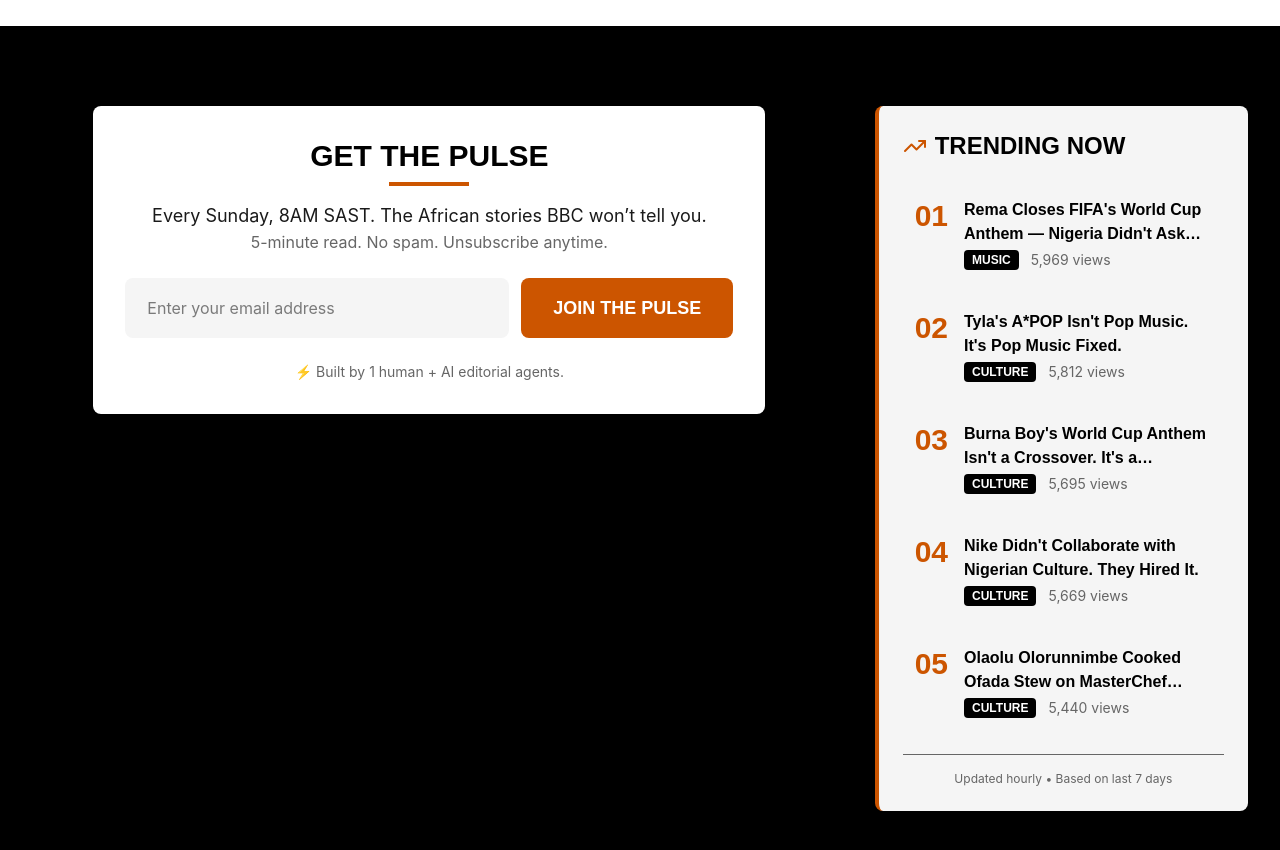
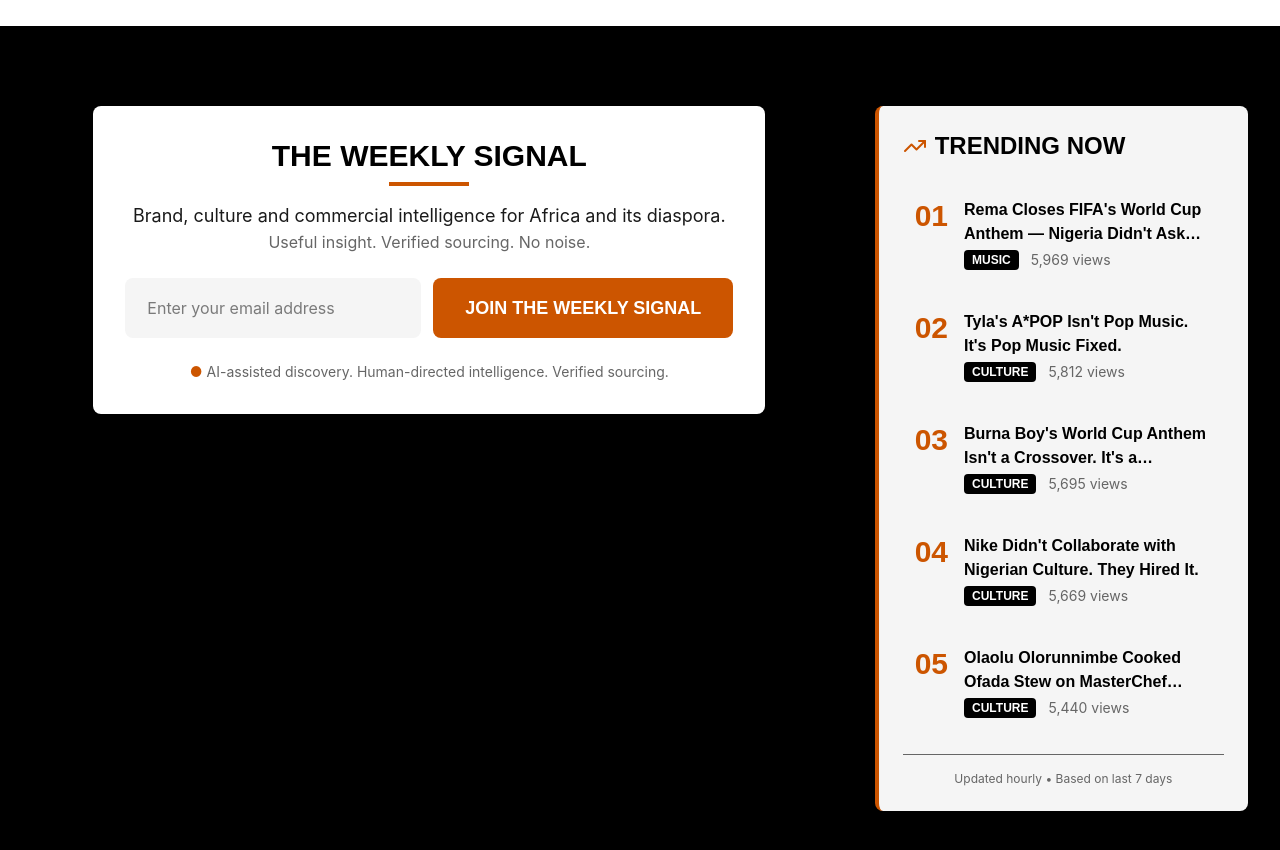
Before and after one commit to sshangasi-ux/monokromatik-production, a Next.js app: page / in a window 1280 px wide. Shown: the part 4540-5390 px from the top of the page. Built offline with nearby package versions, Linux system fonts and the light colour scheme.

Commit message:
feat: evolve newsletter proposition to The Weekly Signal

```diff
--- a/app/components/NewsletterSignup.tsx
+++ b/app/components/NewsletterSignup.tsx
@@ -6,7 +6,6 @@ type Variant = 'default' | 'footer' | 'sidebar';
 
 interface Props {
   variant?: Variant;
-  /** Identifier for analytics: where on the site this form lives */
   source?: string;
 }
 
@@ -14,8 +13,7 @@ export default function NewsletterSignup({ variant = 'default', source }: Props)
   const [email, setEmail] = useState('');
   const [status, setStatus] = useState<'idle' | 'loading' | 'success' | 'error'>('idle');
   const [message, setMessage] = useState('');
-
-  const sourceTag = source ?? variant; // sensible default
+  const sourceTag = source ?? variant;
 
   const handleSubmit = async (e: React.FormEvent) => {
     e.preventDefault();
@@ -29,12 +27,10 @@ export default function NewsletterSignup({ variant = 'default', source }: Props)
         headers: { 'Content-Type': 'application/json' },
         body: JSON.stringify({ email: email.trim().toLowerCase(), source: sourceTag }),
       });
-
       const data = await response.json().catch(() => ({}));
-
       if (response.ok) {
         setStatus('success');
-        setMessage(data.message || "Welcome to The Pulse. Check your email to confirm.");
+        setMessage(data.message || 'Welcome to The Weekly Signal. Check your email to confirm.');
         setEmail('');
       } else {
         setStatus('error');
@@ -46,18 +42,16 @@ export default function NewsletterSignup({ variant = 'default', source }: Props)
     }
   };
 
-  // Honest CTA — no fake counts. Bartlett Law 25.
-  const ctaIdle = 'JOIN THE PULSE';
+  const ctaIdle = 'JOIN THE WEEKLY SIGNAL';
   const ctaLoading = 'SUBSCRIBING…';
 
   if (variant === 'footer') {
     return (
       <div className="bg-mono-black text-mono-white p-8 rounded-lg">
-        <h3 className="text-2xl font-display font-bold mb-4">GET THE PULSE</h3>
+        <h3 className="text-2xl font-display font-bold mb-4">THE WEEKLY SIGNAL</h3>
         <p className="text-mono-soft-white font-body mb-6">
-          Every Sunday, 8AM SAST. The African stories BBC won&rsquo;t tell you. 5-minute read. No spam.
+          Brand, culture and commercial intelligence for Africa and its diaspora. Delivered weekly.
         </p>
-
         <form onSubmit={handleSubmit} className="space-y-4" aria-label="Newsletter signup">
           <div className="flex flex-col sm:flex-row gap-3">
             <input
@@ -79,18 +73,9 @@ export default function NewsletterSignup({ variant = 'default', source }: Props)
               {status === 'loading' ? ctaLoading : ctaIdle}
             </button>
           </div>
-
-          {status === 'success' && (
-            <p className="text-green-400 font-body text-sm" role="status">✓ {message}</p>
-          )}
-          {status === 'error' && (
-            <p className="text-red-400 font-body text-sm" role="alert">✗ {message}</p>
-          )}
+          {status === 'success' && <p className="text-green-400 font-body text-sm" role="status">✓ {message}</p>}
+          {status === 'error' && <p className="text-red-400 font-body text-sm" role="alert">✗ {message}</p>}
         </form>
-
-        <p className="text-mono-gray font-body text-sm mt-4">
-          ⚡ This week: agent-curated drops from across the continent — culture, sports, music, diaspora.
-        </p>
       </div>
     );
   }
@@ -98,13 +83,10 @@ export default function NewsletterSignup({ variant = 'default', source }: Props)
   if (variant === 'sidebar') {
     return (
       <div className="bg-mono-soft-white p-6 border-l-4 border-mono-amber">
-        <h4 className="text-xl font-display font-bold text-mono-black mb-3">
-          Never Miss a Story
-        </h4>
+        <h4 className="text-xl font-display font-bold text-mono-black mb-3">Get The Weekly Signal</h4>
         <p className="text-mono-charcoal font-body text-sm mb-4">
-          Get The Pulse every Sunday — the African stories that matter, in your inbox.
+          The campaigns, culture and commercial intelligence shaping Africa and its diaspora.
         </p>
-
         <form onSubmit={handleSubmit} className="space-y-3" aria-label="Newsletter signup">
           <input
             type="email"
@@ -124,34 +106,23 @@ export default function NewsletterSignup({ variant = 'default', source }: Props)
           >
             {status === 'loading' ? ctaLoading : 'SUBSCRIBE'}
           </button>
-
-          {status === 'success' && (
-            <p className="text-green-600 font-body text-xs" role="status">✓ {message}</p>
-          )}
-          {status === 'error' && (
-            <p className="text-red-600 font-body text-xs" role="alert">✗ {message}</p>
-          )}
+          {status === 'success' && <p className="text-green-600 font-body text-xs" role="status">✓ {message}</p>}
+          {status === 'error' && <p className="text-red-600 font-body text-xs" role="alert">✗ {message}</p>}
         </form>
       </div>
     );
   }
 
-  // Default variant — for homepage hero / mid-article placement
   return (
     <div className="bg-mono-white p-8 rounded-lg shadow-lg max-w-2xl mx-auto">
       <div className="text-center mb-6">
-        <h3 className="text-3xl font-display font-bold text-mono-black mb-2">
-          GET THE PULSE
-        </h3>
+        <h3 className="text-3xl font-display font-bold text-mono-black mb-2">THE WEEKLY SIGNAL</h3>
         <div className="h-1 w-20 bg-mono-amber mx-auto mb-4" />
         <p className="text-mono-charcoal font-body text-lg">
-          Every Sunday, 8AM SAST. The African stories BBC won&rsquo;t tell you.
+          Brand, culture and commercial intelligence for Africa and its diaspora.
         </p>
-        <p className="text-mono-gray font-body">
-          5-minute read. No spam. Unsubscribe anytime.
-        </p>
+        <p className="text-mono-gray font-body">Useful insight. Verified sourcing. No noise.</p>
       </div>
-
       <form onSubmit={handleSubmit} className="space-y-4" aria-label="Newsletter signup">
         <div className="flex flex-col sm:flex-row gap-3">
           <input
@@ -173,18 +144,12 @@ export default function NewsletterSignup({ variant = 'default', source }: Props)
             {status === 'loading' ? ctaLoading : ctaIdle}
           </button>
         </div>
-
-        {status === 'success' && (
-          <p className="text-green-600 font-body text-center" role="status">✓ {message}</p>
-        )}
-        {status === 'error' && (
-          <p className="text-red-600 font-body text-center" role="alert">✗ {message}</p>
-        )}
+        {status === 'success' && <p className="text-green-600 font-body text-center" role="status">✓ {message}</p>}
+        {status === 'error' && <p className="text-red-600 font-body text-center" role="alert">✗ {message}</p>}
       </form>
-
       <div className="mt-6 text-center">
         <p className="text-mono-gray font-body text-sm">
-          <span className="text-mono-amber">⚡</span> Built by 1 human + AI editorial agents.
+          <span className="text-mono-amber">●</span> AI-assisted discovery. Human-directed intelligence. Verified sourcing.
         </p>
       </div>
     </div>
```
